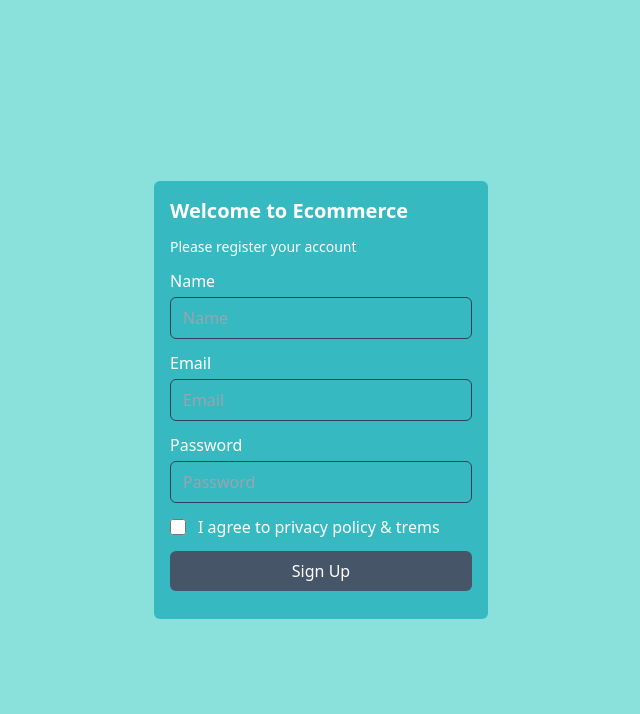
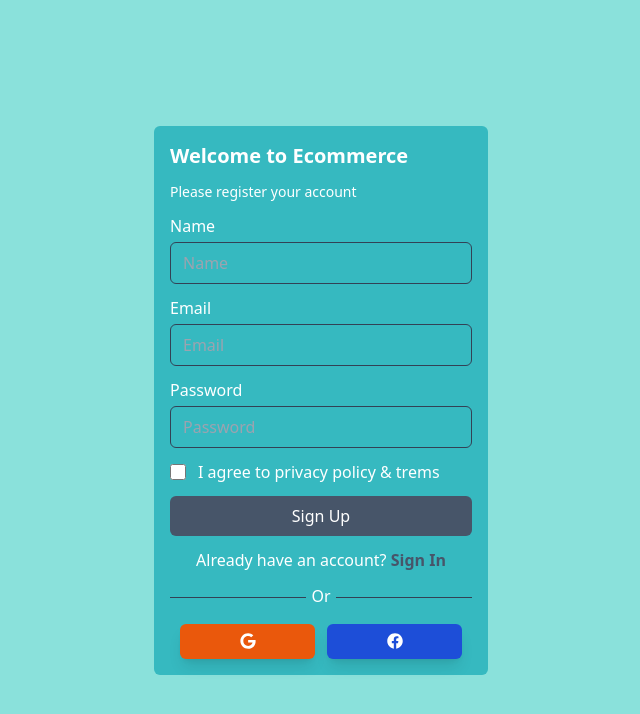
Before and after one commit to Atik2788/e-commerce-project-dashboard, a React (Create React App) app: page /register in a window 1280 px wide. Shown: the top 714 px of the page, without its empty margins (319-959 px from the left). Built offline with nearby package versions, Linux system fonts and the light colour scheme.

Commit message:
completed design in register page

```diff
--- a/src/views/auth/Register.jsx
+++ b/src/views/auth/Register.jsx
@@ -1,4 +1,6 @@
 import React from "react";
+import {Link} from "react-router-dom"
+import { FaFacebook, FaGoogle } from "react-icons/fa";
 
 const Register = () => {
   return (
@@ -59,7 +61,31 @@ const Register = () => {
               </label>
             </div>
 
-            <button className="bg-slate-600 w-full hover:shadow-blue-300 /50 hover:shadow-lg text-white rounded-md px-7 py-2 mb-3">Sign Up</button>
+            <button className="bg-slate-600 w-full hover:shadow-slate-700/50 hover:shadow-lg text-white rounded-md px-7 py-2 mb-3">Sign Up</button>
+
+            <div className="flex items-center mb-3 gap-3 justify-center">
+                <p>Already have an account? <Link to="/login" className="font-bold text-slate-600">Sign In</Link> </p>
+            </div>
+
+            <div className="w-full flex justify-center items-center mb-3">
+                <div className="w-[45%] h-[1px] bg-slate-700"></div>
+                <div className="w-[10%] flex justify-center items-center">
+                    <span className="pb-1 ">Or</span>
+                </div>
+                <div className="w-[45%] h-[1px] bg-slate-700"></div>
+            </div>
+
+            <div className="flex justify-center items-center gap-3">
+                <div className="w-[135px] h-[35px] flex justify-center items-center rounded-md bg-orange-600 shadow-lg hover:shadow-orange-700/50 cursor-pointer overflow-hidden">
+                    <span><FaGoogle /></span>
+                </div>
+
+                <div className="w-[135px] h-[35px] flex justify-center items-center rounded-md bg-blue-700 shadow-lg hover:shadow-blue-700/50 cursor-pointer overflow-hidden">
+                    <FaFacebook/>
+                </div>
+            </div>
+
+
           </form>
         </div>
       </div>
```
